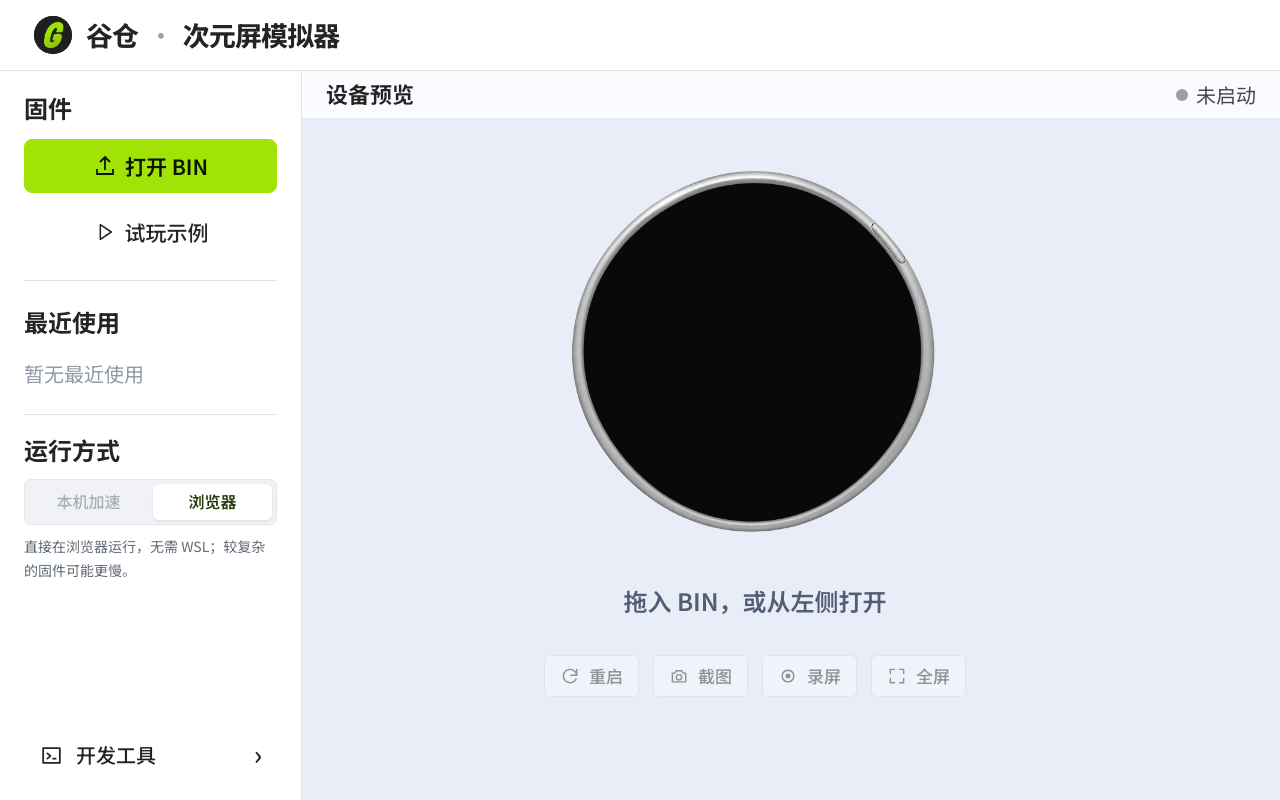
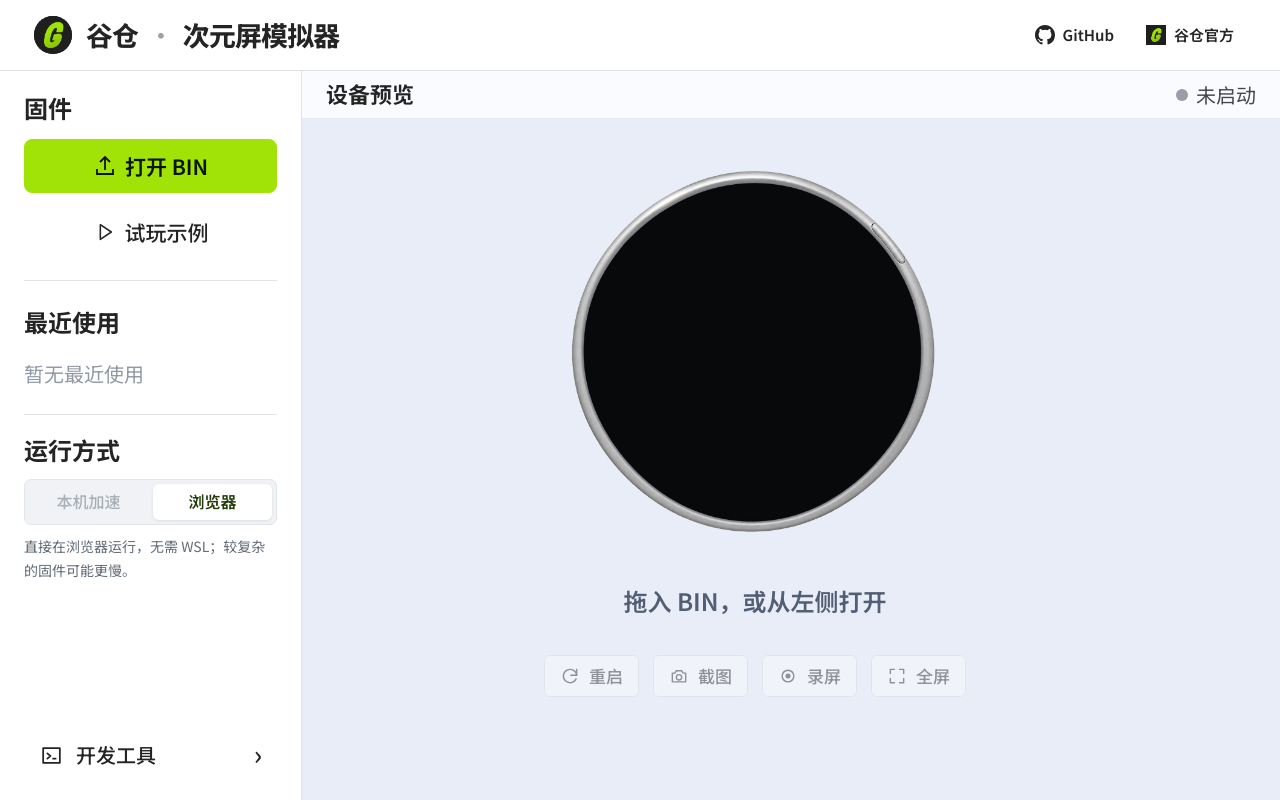
Before and after one commit to YeatsLiao/sdgoods-simulator, a plain HTML site: page web/index.html in a window 1280 px wide. Drawn offline with Linux system fonts and the light colour scheme; no server answers.

Commit message:
feat: 顶栏增加 GitHub 和谷仓官方入口

```diff
--- a/web/css/layout.css
+++ b/web/css/layout.css
@@ -4,7 +4,15 @@
 .brand { display: flex; align-items: center; gap: 14px; color: var(--text); text-decoration: none; min-width: 0; }
 .brand h1 { font-size: 32px; font-weight: 750; letter-spacing: -.03em; }
 .brand-mark { width: 38px; height: 38px; color: var(--accent); }
-.header-actions { display: flex; align-items: center; gap: 28px; font-size: 21px; font-weight: 500; }
+.header-actions { display: flex; align-items: center; flex: none; gap: 8px; }
+.header-link { display: inline-flex; align-items: center; justify-content: center; gap: 8px; min-height: 44px; padding: 0 12px; border-radius: 8px; color: var(--text); font-size: 15px; font-weight: 600; text-decoration: none; white-space: nowrap; }
+.header-link:hover { background: var(--surface-soft, #f1f3f5); }
+.header-link-icon { flex: none; display: block; width: 20px; height: 20px; }
+@media (max-width: 600px) {
+ .app-header .header-actions { gap: 2px; }
+ .header-link { width: 44px; padding: 0; }
+ .header-link span { display: none; }
+}
 .text-action { background: transparent; border: 0; padding: 8px 0; min-height: 40px; font: inherit; color: var(--text); }
 .text-action:hover { color: var(--accent); }
 .app-main { flex: 1; position: relative; display: grid; grid-template-columns: var(--sidebar-width) minmax(0,1fr); min-height: 0; }
--- a/web/index.html
+++ b/web/index.html
@@ -21,7 +21,16 @@
       <a class="brand" href="./" aria-label="次元屏工作台首页">
         <span class="brand-mark official-mark" aria-hidden="true"><span>G</span><img src="./assets/brand/sdgoods-logo.webp" alt="" onerror="this.hidden=true"></span><h1>谷仓 <span class="brand-divider">·</span> 次元屏模拟器</h1>
       </a>
-      <div class="header-actions"></div>
+      <nav class="header-actions" aria-label="项目链接">
+        <a class="header-link" href="https://github.com/YeatsLiao/sdgoods-simulator" target="_blank" rel="noopener noreferrer" aria-label="GitHub 项目仓库" title="GitHub 项目仓库">
+          <svg class="header-link-icon" viewBox="0 0 16 16" aria-hidden="true" fill="currentColor"><path d="M8 0C3.58 0 0 3.58 0 8c0 3.54 2.29 6.53 5.47 7.59.4.07.55-.17.55-.38 0-.19-.01-.82-.01-1.49-2.01.37-2.53-.49-2.69-.94-.09-.23-.48-.94-.82-1.13-.28-.15-.68-.52-.01-.53.63-.01 1.08.58 1.23.82.72 1.21 1.87.87 2.33.66.07-.52.28-.87.51-1.07-1.78-.2-3.64-.89-3.64-3.95 0-.87.31-1.59.82-2.15-.08-.2-.36-1.02.08-2.12 0 0 .67-.21 2.2.82a7.64 7.64 0 0 1 4 0c1.53-1.04 2.2-.82 2.2-.82.44 1.1.16 1.92.08 2.12.51.56.82 1.27.82 2.15 0 3.07-1.87 3.75-3.65 3.95.29.25.54.73.54 1.48 0 1.07-.01 1.93-.01 2.2 0 .21.15.46.55.38A8.01 8.01 0 0 0 16 8c0-4.42-3.58-8-8-8Z"/></svg>
+          <span>GitHub</span>
+        </a>
+        <a class="header-link" href="https://sdgoods.ai/home.html" target="_blank" rel="noopener noreferrer" aria-label="谷仓官方" title="谷仓官方">
+          <img class="header-link-icon" src="./assets/brand/sdgoods-logo.webp" alt="">
+          <span>谷仓官方</span>
+        </a>
+      </nav>
     </header>
     <main class="app-main">
       <aside class="welcome" aria-labelledby="welcome-title">
```
